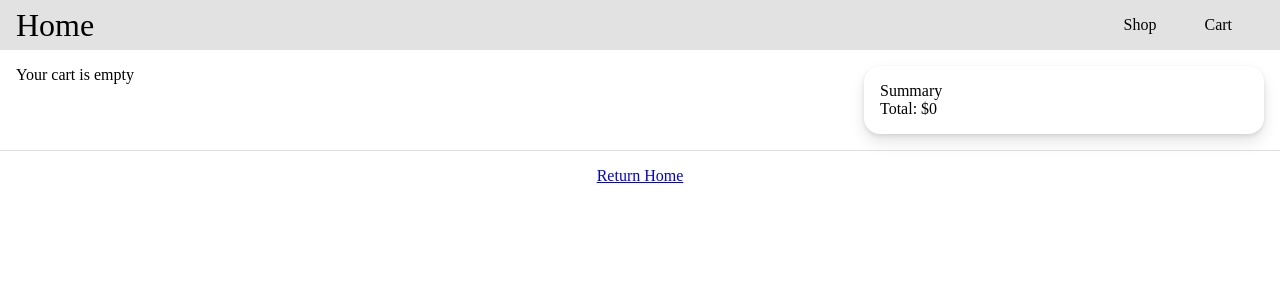
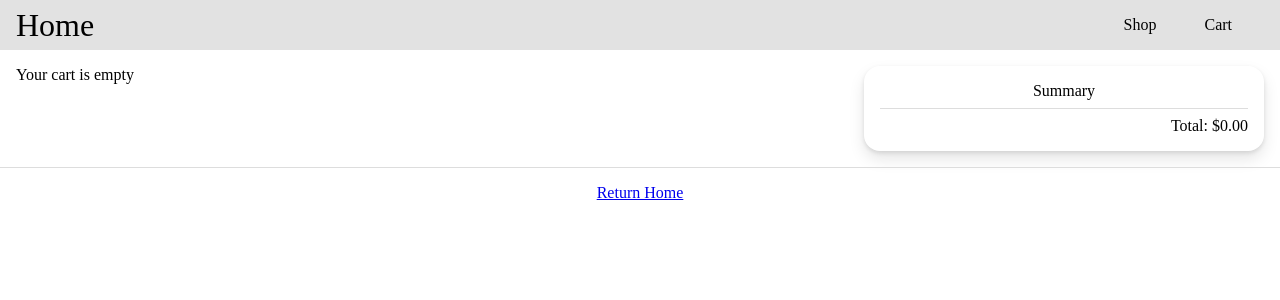
Before and after one commit to nothinktank/odin-shopping-cart, a React (Vite) app: page /Cart in a window 1280 px wide. Shown: the top 300 px of the page. Built offline with nearby package versions, Linux system fonts and the light colour scheme.

Commit message:
fixed total price to 2 decimal places

```diff
--- a/src/component/CartItemCard.jsx
+++ b/src/component/CartItemCard.jsx
@@ -5,7 +5,7 @@ import { CartContext } from "../App";
 import { FontAwesomeIcon } from "@fortawesome/react-fontawesome";
 import { faTrashCan } from "@fortawesome/free-solid-svg-icons";
 
-const CartItemCard = ({name, imageLink, quantity}) => {
+const CartItemCard = ({name, imageLink, quantity, price}) => {
     const { updateCart, removeItem } = useContext(CartContext)
 
 
@@ -27,6 +27,8 @@ const CartItemCard = ({name, imageLink, quantity}) => {
 
             <div className="item-info">
                 <div className="cart-item-name">{name}</div>
+
+                <div className="cart-item-price">${price}/Unit</div>
 
                 {/* <div >quantity: {quantity}</div> */}
             <div className="update-cart-box">
--- a/src/component/CartSummary.jsx
+++ b/src/component/CartSummary.jsx
@@ -12,7 +12,7 @@ const CartSummary = () => {
 
     return (
         <div className="cart-summary-box">
-            <div>Summary</div>
+            <div className="summary" >Summary</div>
             <div>
                 {/* render cart items here */}
                 {cartItems.map((item) => {
@@ -21,12 +21,13 @@ const CartSummary = () => {
                                 key={item.itemName}
                                 itemName={item.itemName}
                                 price={item.price}
+                                quantity={item.quantity}
                             />
 
                     )
                 })}
             </div>
-            <div>Total: ${totalPrice}</div>
+            <div className="total">Total: ${totalPrice.toFixed(2)}</div>
         </div>
     )
 }
--- a/src/component/CartSummaryItem.jsx
+++ b/src/component/CartSummaryItem.jsx
@@ -1,8 +1,8 @@
-const CartSummaryItem = ({itemName, price}) => {
+const CartSummaryItem = ({itemName, price, quantity}) => {
     return(
         <div className="cart-summary-item" >
             <div>{itemName}</div>
-            <div className="summary-item-price">${price}</div>
+            <div className="summary-item-price">${price} </div>
         </div>
     )
 }
--- a/src/pages/Cart.jsx
+++ b/src/pages/Cart.jsx
@@ -31,6 +31,7 @@ const Cart = () => {
                                 name={item.itemName}
                                 quantity={item.quantity}
                                 imageLink={item.imageLink}
+                                price={item.price}
                             />
                         )
                     })
--- a/src/styles/Cart-item-card.css
+++ b/src/styles/Cart-item-card.css
@@ -16,8 +16,8 @@
 .cart-image {
 
     border-radius: 1rem;
-    width: 150px;
-    height: 150px;
+    width: 100px;
+    height: 100px;
     object-fit: contain;
     flex-shrink: 0;
 
@@ -25,6 +25,8 @@
 }
 
 .item-info {
+    padding: 0.5rem 0;
+
     display: flex;
     flex-direction: column;
     flex: 1;
@@ -33,10 +35,7 @@
 }
 
 .cart-item-name {
-    /* display: flex;
-    justify-content: center;
-
-    flex: 3; */
+    font-size: larger;
 }
 
 .update-cart-box {
--- a/src/styles/Cart-summary-item.css
+++ b/src/styles/Cart-summary-item.css
@@ -2,6 +2,8 @@
     display: flex;
     flex-direction: column;
     padding: 0.5rem 0;
+
+    border-bottom: 1px solid #ddd;
 }
 
 .summary-item-price {
--- a/src/styles/Cart-summary.css
+++ b/src/styles/Cart-summary.css
@@ -7,5 +7,20 @@
 
     padding: 1rem;
 
+    /* align-items: center; */
 
 }
+
+.summary {
+
+    padding-bottom: 0.5rem;
+    text-align: center;
+    width: 100%;
+    border-bottom: 1px solid #ddd;
+}
+
+.total {
+    padding-top: 0.5rem;
+    /* align-self:self-end; */
+    text-align: right;
+}
```
